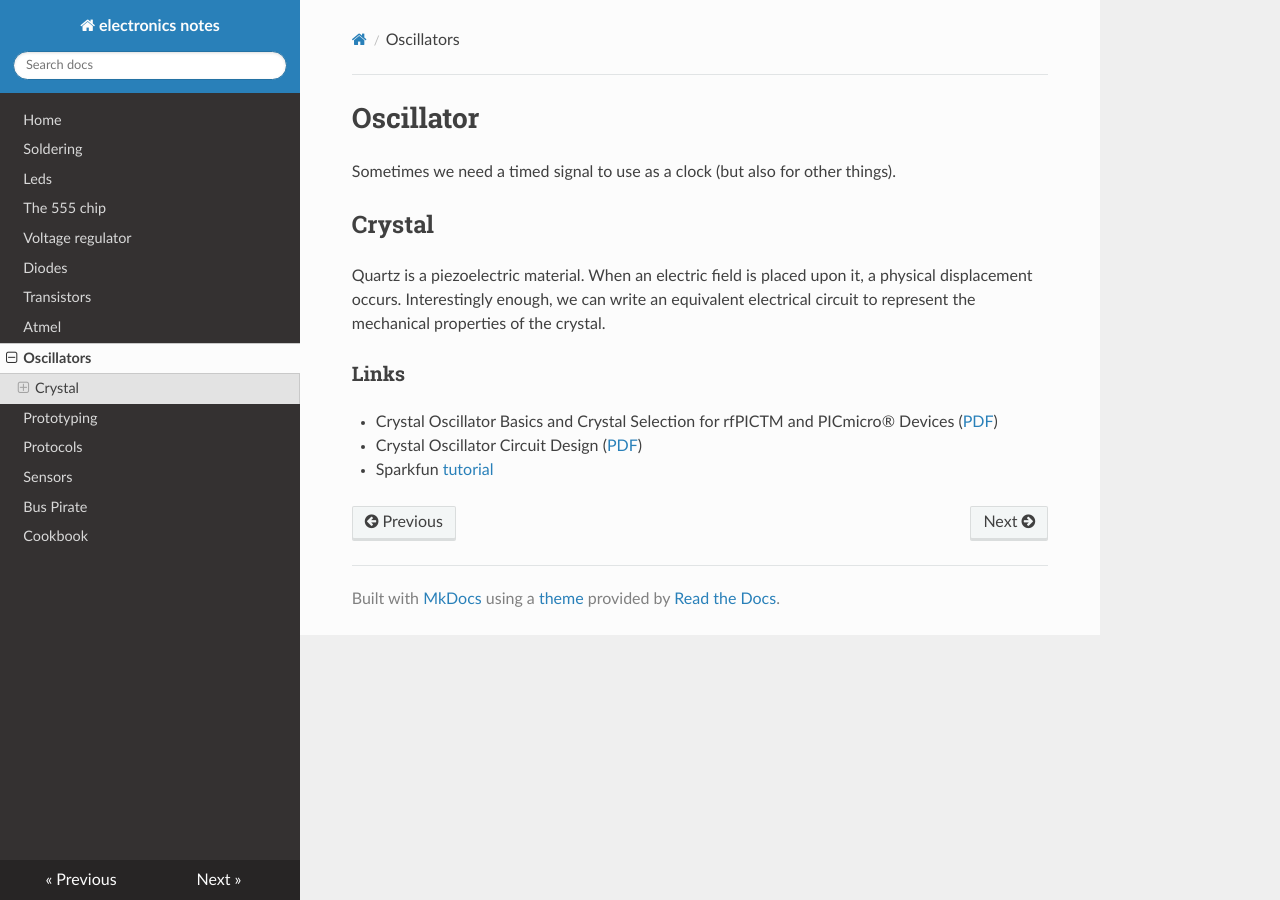
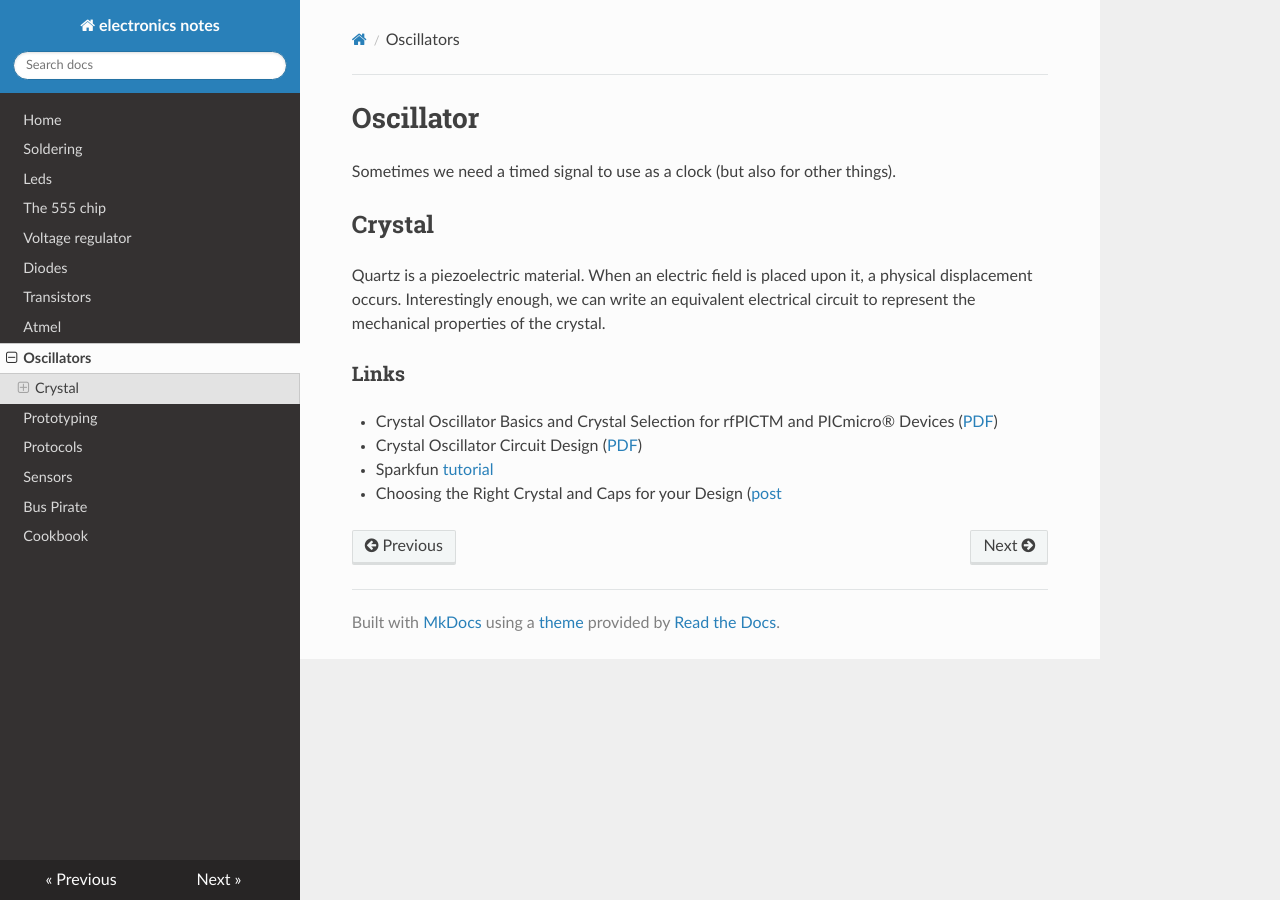
Before and after one commit to gipi/electronics-notes, an MkDocs documentation site: the page built from docs/oscillator.md, in a window 1280 px wide. Built offline with MkDocs 1.6.1, drawn with Linux system fonts in a browser that asks for light colours; nearby versions of some CDN libraries; old or Windows-style settings are respelled for this version of MkDocs.

Commit message:
Add link.

```diff
--- a/docs/oscillator.md
+++ b/docs/oscillator.md
@@ -16,3 +16,4 @@ the crystal.
  - Crystal Oscillator Basics and Crystal Selection for rfPICTM and PICmicro® Devices ([PDF](http://ww1.microchip.com/downloads/en/appnotes/00826a.pdf))
  - Crystal Oscillator Circuit Design ([PDF](http://www.eetkorea.com/ARTICLES/2001SEP/2001SEP06_AMD_AN.PDF))
  - Sparkfun [tutorial](https://www.sparkfun.com/tutorials/95)
+ - Choosing the Right Crystal and Caps for your Design ([post](https://blog.adafruit.com/2012/01/24/choosing-the-right-crystal-and-caps-for-your-design/)
```
